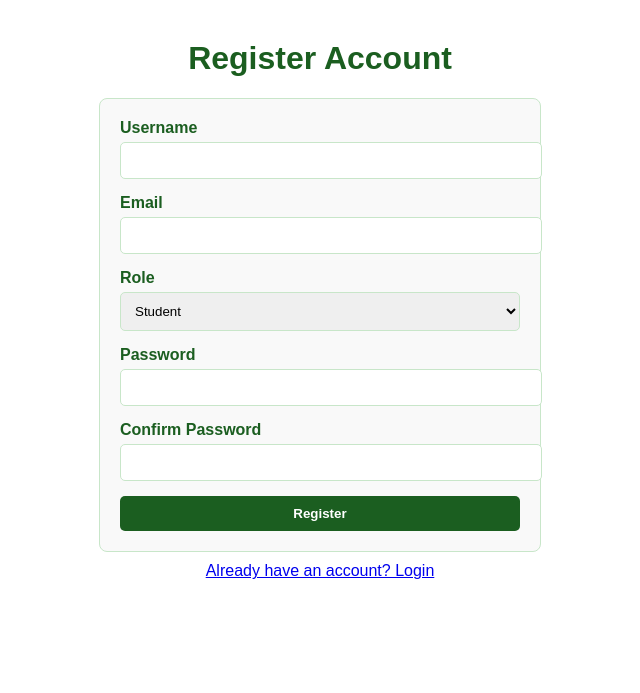
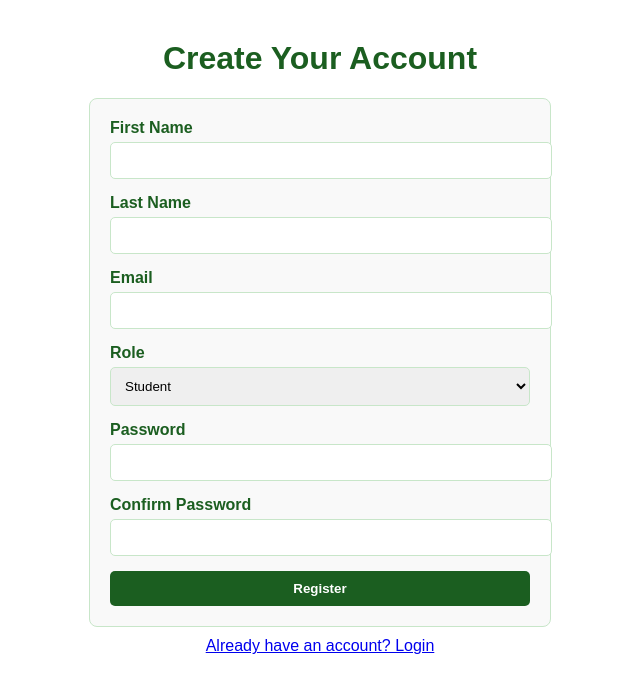
Before and after one commit to zoomworldtech/nextgenlearn-backend, a Django app: page /register/ in a window 1280 px wide. Shown: the top 693 px of the page, without its empty margins (320-960 px from the left). Run offline with Django 5.2, Linux system fonts and the light colour scheme.

Commit message:
92% done

```diff
--- a/accounts/forms.py
+++ b/accounts/forms.py
@@ -1,30 +1,23 @@
 from django import forms
-from django.contrib.auth.forms import UserCreationForm, AuthenticationForm
+from django.contrib.auth.forms import UserCreationForm
+from django.core.exceptions import ValidationError
+from django.contrib.auth import authenticate
 from .models import CustomUser
-from django.core.exceptions import ValidationError
 
 
 class CustomUserCreationForm(UserCreationForm):
     class Meta:
         model = CustomUser
-        fields = ['username', 'email', 'role', 'password1', 'password2']
+        fields = ['first_name', 'last_name', 'email', 'role', 'password1', 'password2']
 
-    def clean_username(self):
-        username = self.cleaned_data.get('username')
-        if CustomUser.objects.filter(username=username).exists():
-            raise ValidationError("A user with that username already exists.")
-        return username
+    def clean_email(self):
+        email = self.cleaned_data.get('email')
+        if CustomUser.objects.filter(email=email).exists():
+            raise ValidationError("An account with this email already exists.")
+        return email
 
     def clean_password2(self):
-        password1 = self.cleaned_data.get('password1')
         password2 = self.cleaned_data.get('password2')
-
-        # If both present and they don't match, skip other checks.
-        # We'll raise the clear mismatch message in clean().
-        if password1 and password2 and password1 != password2:
-            return password2
-
-        # Only run length/security checks when passwords match or password1 is missing.
         if password2:
             if len(password2) < 8:
                 raise ValidationError("This password is too short. It must contain at least 8 characters.")
@@ -38,12 +31,27 @@ class CustomUserCreationForm(UserCreationForm):
         p1 = cleaned.get('password1')
         p2 = cleaned.get('password2')
         if p1 and p2 and p1 != p2:
-            # non-field error, shows as single message
             raise ValidationError("Password and Confirm Password do not match.")
         return cleaned
 
+    def clean_role(self):
+        role = self.cleaned_data.get('role')
+        if role == 'admin':
+            raise ValidationError("You cannot register as an Admin.")
+        return role
 
 
-class CustomLoginForm(AuthenticationForm):
-    username = forms.CharField(label='Username')
-    password = forms.CharField(label='Password', widget=forms.PasswordInput)
+class CustomLoginForm(forms.Form):
+    email = forms.EmailField(label="Email")
+    password = forms.CharField(label="Password", widget=forms.PasswordInput)
+
+    def clean(self):
+        cleaned = super().clean()
+        email = cleaned.get('email')
+        password = cleaned.get('password')
+
+        if email and password:
+            user = authenticate(email=email, password=password)
+            if not user:
+                raise ValidationError("Invalid email or password.")
+        return cleaned
--- a/accounts/templates/accounts/admin_dashboard.html
+++ b/accounts/templates/accounts/admin_dashboard.html
@@ -38,7 +38,7 @@
 </head>
 <body>
     <h1>Admin Dashboard</h1>
-    <p>Welcome, {{ user.username }}</p>
+    <p>Welcome, {{ user.last_name}}</p>
     <p>Your role: {{ user.role }}</p>
 
     <a href="{% url 'manage_users' %}" class="button">Manage Users</a>
--- a/accounts/templates/accounts/dashboard.html
+++ b/accounts/templates/accounts/dashboard.html
@@ -4,7 +4,7 @@
     <title>Dashboard</title>
 </head>
 <body>
-    <h2>Welcome, {{ user.username }}</h2>
+    <h2>Welcome, {{ user.last_name }}</h2>
     <p>Your role: {{ user.role }}</p>
     <p><a href="{% url 'logout' %}">Logout</a></p>
 </body>
--- a/accounts/templates/accounts/lecturer_dashboard.html
+++ b/accounts/templates/accounts/lecturer_dashboard.html
@@ -38,7 +38,7 @@
 </head>
 <body>
     <h1>Lecturer Dashboard</h1>
-    <p>Welcome, {{ user.username }}</p>
+    <p>Welcome, {{ user.last_name }}</p>
     <p>Your role: {{ user.role }}</p>
 
     <a href="#" class="button">Upload Materials</a>
--- a/accounts/templates/accounts/manage_users.html
+++ b/accounts/templates/accounts/manage_users.html
@@ -75,7 +75,8 @@
     <table>
         <tr>
             <th>ID</th>
-            <th>Username</th>
+            <th>First Name</th>
+            <th>Last Name</th>
             <th>Email</th>
             <th>Role</th>
             <th>Actions</th>
@@ -83,7 +84,8 @@
         {% for user in users %}
         <tr>
             <td>{{ user.id }}</td>
-            <td>{{ user.username }}</td>
+            <td>{{ user.first_name }}</td>
+            <td>{{ user.last_name }}</td>
             <td>{{ user.email }}</td>
             <td>{{ user.role }}</td>
             <td class="actions">
--- a/accounts/templates/accounts/register.html
+++ b/accounts/templates/accounts/register.html
@@ -2,7 +2,7 @@
 <html lang="en">
 <head>
     <meta charset="UTF-8">
-    <title>User Registration</title>
+    <title>Register Account</title>
     <style>
         body {
             background-color: #ffffff;
@@ -16,7 +16,7 @@
         }
 
         form {
-            max-width: 400px;
+            max-width: 420px;
             margin: auto;
             padding: 20px;
             border: 1px solid #c8e6c9;
@@ -60,49 +60,52 @@
         }
 
         .error-box {
-            background: #ffcdd2;
-            color: #b71c1c;
-            padding: 10px;
-            border-radius: 5px;
-            margin-bottom: 15px;
-            list-style-type: none;
+            background:#ffcdd2;
+            color:#b71c1c;
+            padding:10px;
+            border-radius:5px;
+            margin-bottom:15px;
         }
     </style>
 </head>
 <body>
-    <h1>Register Account</h1>
+    <h1>Create Your Account</h1>
 
-    <form method="POST" novalidate>
+    <form method="POST">
         {% csrf_token %}
 
         {% if form.errors %}
-            <ul class="error-box">
-                {% for field, errors in form.errors.items %}
+        <div class="error-box">
+            <ul>
+                {% for field_name, errors in form.errors.items %}
                     {% for error in errors %}
                         <li>{{ error }}</li>
                     {% endfor %}
                 {% endfor %}
             </ul>
+        </div>
         {% endif %}
 
-        <label>Username</label>
-        <input type="text" name="username" value="{{ form.username.value|default:'' }}" required>
+        <label>First Name</label>
+        <input type="text" name="first_name" required autocomplete="off">
+
+        <label>Last Name</label>
+        <input type="text" name="last_name" required autocomplete="off">
 
         <label>Email</label>
-        <input type="email" name="email" value="{{ form.email.value|default:'' }}" required>
+        <input type="email" name="email" required autocomplete="off">
 
         <label>Role</label>
         <select name="role" required>
-            <option value="student" {% if form.role.value == "student" %}selected{% endif %}>Student</option>
-            <option value="lecturer" {% if form.role.value == "lecturer" %}selected{% endif %}>Lecturer</option>
-            <option value="admin" {% if form.role.value == "admin" %}selected{% endif %}>Admin</option>
+            <option value="student">Student</option>
+            <option value="lecturer">Lecturer</option>
         </select>
 
         <label>Password</label>
-        <input type="password" name="password1" required>
+        <input type="password" name="password1" required autocomplete="off">
 
         <label>Confirm Password</label>
-        <input type="password" name="password2" required>
+        <input type="password" name="password2" required autocomplete="off">
 
         <button type="submit">Register</button>
     </form>
--- a/accounts/templates/accounts/student_dashboard.html
+++ b/accounts/templates/accounts/student_dashboard.html
@@ -38,7 +38,7 @@
 </head>
 <body>
     <h1>Student Dashboard</h1>
-    <p>Welcome, {{ user.username }}</p>
+    <p>Welcome, {{ user.last_name }}</p>
     <p>Your role: {{ user.role }}</p>
 
     <a href="#" class="button">My Courses</a>
--- a/accounts/urls.py
+++ b/accounts/urls.py
@@ -1,17 +1,24 @@
 from django.urls import path
 from . import views
+from django.contrib.auth import views as auth_views
 
 urlpatterns = [
     path('register/', views.register_view, name='register'),
     path('login/', views.login_view, name='login'),
     path('logout/', views.logout_view, name='logout'),
     path('dashboard/', views.dashboard_view, name='dashboard'),
+    # for admin url
     path('manage-users/', views.manage_users, name='manage_users'),
     path('edit-user/<int:user_id>/', views.edit_user, name='edit_user'),
     path('delete-user/<int:user_id>/', views.delete_user, name='delete_user'),
         # this is for  texting using json can delete later
-          # new API routes
+        # new API routes
     path('api/register/', views.api_register, name='api_register'),
     path('api/login/', views.api_login, name='api_login'),
+
+    # Forgot Password URLs
+    path('password_reset/', auth_views.PasswordResetView.as_view(template_name='accounts/password_reset_form.html'), name='password_reset'),
+    path('password_reset_done/', auth_views.PasswordResetDoneView.as_view(template_name='accounts/password_reset_done.html'), name='password_reset_done'),
+    path('reset/<uidb64>/<token>/', auth_views.PasswordResetConfirmView.as_view(template_name='accounts/password_reset_confirm.html'), name='password_reset_confirm'),
+    path('reset/done/', auth_views.PasswordResetCompleteView.as_view(template_name='accounts/password_reset_complete.html'), name='password_reset_complete'),
 ]
-# for admin url
--- a/accounts/views.py
+++ b/accounts/views.py
@@ -1,7 +1,16 @@
-from django.shortcuts import render, redirect
+from django.shortcuts import render, redirect, get_object_or_404
 from django.contrib.auth import login, authenticate, logout
+from django.contrib.auth.decorators import login_required, user_passes_test
+from django.http import HttpResponse, JsonResponse
 from .forms import CustomUserCreationForm, CustomLoginForm
+from .models import CustomUser
+from django.views.decorators.csrf import csrf_exempt
+import json
+from django.shortcuts import redirect
+from django.contrib.auth import logout
 
+
+# ------------------ Normal Web Views ------------------ #
 
 def register_view(request):
     if request.method == 'POST':
@@ -14,66 +23,69 @@ def register_view(request):
         form = CustomUserCreationForm()
     return render(request, 'accounts/register.html', {'form': form})
 
+
 def login_view(request):
     if request.method == 'POST':
-        form = CustomLoginForm(request, data=request.POST)
+        form = CustomLoginForm(request.POST)
         if form.is_valid():
-            user = form.get_user()
-            login(request, user)
-            return redirect('dashboard')
+            email = form.cleaned_data.get('email')
+            password = form.cleaned_data.get('password')
+            user = authenticate(request, email=email, password=password)
+            if user is not None:
+                login(request, user)
+                return redirect('dashboard')
+            else:
+                form.add_error(None, "Invalid email or password.")
     else:
         form = CustomLoginForm()
     return render(request, 'accounts/login.html', {'form': form})
+
 
 def logout_view(request):
     logout(request)
     return redirect('login')
 
-from django.contrib.auth.decorators import login_required
-from django.http import HttpResponse
+
 
 @login_required
-
 def dashboard_view(request):
     user = request.user
+    role = getattr(user, 'role', None)
 
-    if user.role == 'student':
+    if role == 'student':
         return render(request, 'accounts/student_dashboard.html', {'user': user})
-
-    elif user.role == 'lecturer':
+    elif role == 'lecturer':
         return render(request, 'accounts/lecturer_dashboard.html', {'user': user})
-
-    elif user.role == 'admin':
+    elif role == 'admin':
         return render(request, 'accounts/admin_dashboard.html', {'user': user})
-
     else:
         return HttpResponse("Invalid role. Contact admin.")
 
-# admin with roles
-from django.contrib.auth.decorators import user_passes_test
-from .models import CustomUser
+
+# ------------------ Admin CRUD Views ------------------ #
 
 def is_admin(user):
     return user.role == 'admin'
+
 
 @user_passes_test(is_admin)
 def manage_users(request):
     users = CustomUser.objects.all()
     return render(request, 'accounts/manage_users.html', {'users': users})
 
-# for crud edit
-from django.shortcuts import get_object_or_404
 
 @user_passes_test(is_admin)
 def edit_user(request, user_id):
     user = get_object_or_404(CustomUser, id=user_id)
     if request.method == 'POST':
-        user.username = request.POST.get('username')
+        user.first_name = request.POST.get('first_name')
+        user.last_name = request.POST.get('last_name')
         user.email = request.POST.get('email')
         user.role = request.POST.get('role')
         user.save()
         return redirect('manage_users')
     return render(request, 'accounts/edit_user.html', {'user': user})
+
 
 @user_passes_test(is_admin)
 def delete_user(request, user_id):
@@ -81,63 +93,72 @@ def delete_user(request, user_id):
     user.delete()
     return redirect('manage_users')
 
-# will remove json if error occurs lol zoom work
-from django.http import JsonResponse
-from django.views.decorators.csrf import csrf_exempt
-import json
-
+# ------------------ JSON API for Frontend ------------------ #
 
 @csrf_exempt
 def api_register(request):
+    """Handle registration from frontend via JSON"""
     if request.method == 'POST':
         try:
             data = json.loads(request.body.decode('utf-8'))
-            username = data.get('username')
+
+            first_name = data.get('first_name')
+            last_name = data.get('last_name')
             email = data.get('email')
             role = data.get('role', 'student')
             password1 = data.get('password1')
             password2 = data.get('password2')
 
-            if not all([username, email, password1, password2]):
+            # Validation
+            if not all([first_name, last_name, email, password1, password2]):
                 return JsonResponse({'error': 'All fields are required.'}, status=400)
 
             if password1 != password2:
                 return JsonResponse({'error': 'Passwords do not match.'}, status=400)
 
-            if CustomUser.objects.filter(username=username).exists():
-                return JsonResponse({'error': 'Username already exists.'}, status=400)
+            if CustomUser.objects.filter(email=email).exists():
+                return JsonResponse({'error': 'Email already exists.'}, status=400)
 
+            # Create user
             user = CustomUser.objects.create_user(
-                username=username,
                 email=email,
                 password=password1,
+                first_name=first_name,
+                last_name=last_name,
                 role=role
             )
+
             return JsonResponse({'message': 'User created successfully.'}, status=201)
 
         except Exception as e:
             return JsonResponse({'error': str(e)}, status=500)
-    else:
-        return JsonResponse({'error': 'Invalid request method.'}, status=405)
 
+    return JsonResponse({'error': 'Invalid request method.'}, status=405)
 
 
 @csrf_exempt
 def api_login(request):
+
+
+    """Handle login from frontend via JSON"""
     if request.method == 'POST':
         try:
             data = json.loads(request.body.decode('utf-8'))
-            username = data.get('username')
+
+            email = data.get('email')
             password = data.get('password')
 
-            user = authenticate(username=username, password=password)
+            if not all([email, password]):
+                return JsonResponse({'error': 'Email and password are required.'}, status=400)
+
+            user = authenticate(request, email=email, password=password)
             if user is not None:
                 login(request, user)
                 return JsonResponse({'message': f'Login successful as {user.role}.'}, status=200)
-            else:
-                return JsonResponse({'error': 'Invalid username or password.'}, status=401)
+
+            return JsonResponse({'error': 'Invalid email or password.'}, status=401)
 
         except Exception as e:
             return JsonResponse({'error': str(e)}, status=500)
-    else:
-        return JsonResponse({'error': 'Invalid request method.'}, status=405)
+
+    return JsonResponse({'error': 'Invalid request method.'}, status=405)
--- a/lms_project/settings.py
+++ b/lms_project/settings.py
@@ -129,3 +129,6 @@ STATIC_URL = 'static/'
 DEFAULT_AUTO_FIELD = 'django.db.models.BigAutoField'
 
 AUTH_USER_MODEL = 'accounts.CustomUser'
+
+# Email backend for password reset (console mode)
+EMAIL_BACKEND = 'django.core.mail.backends.console.EmailBackend'
```
Also changed, not shown: accounts/models.py (+26 -2 lines), accounts/templates/accounts/login.html (+19 -16 lines), accounts/templates/accounts/password_reset_complete.html (added, +27 -0 lines), accounts/templates/accounts/password_reset_confirm.html (added, +53 -0 lines), accounts/templates/accounts/password_reset_done.html (added, +19 -0 lines), accounts/templates/accounts/password_reset_form.html (added, +54 -0 lines), accounts/migrations/0001_initial.py.
